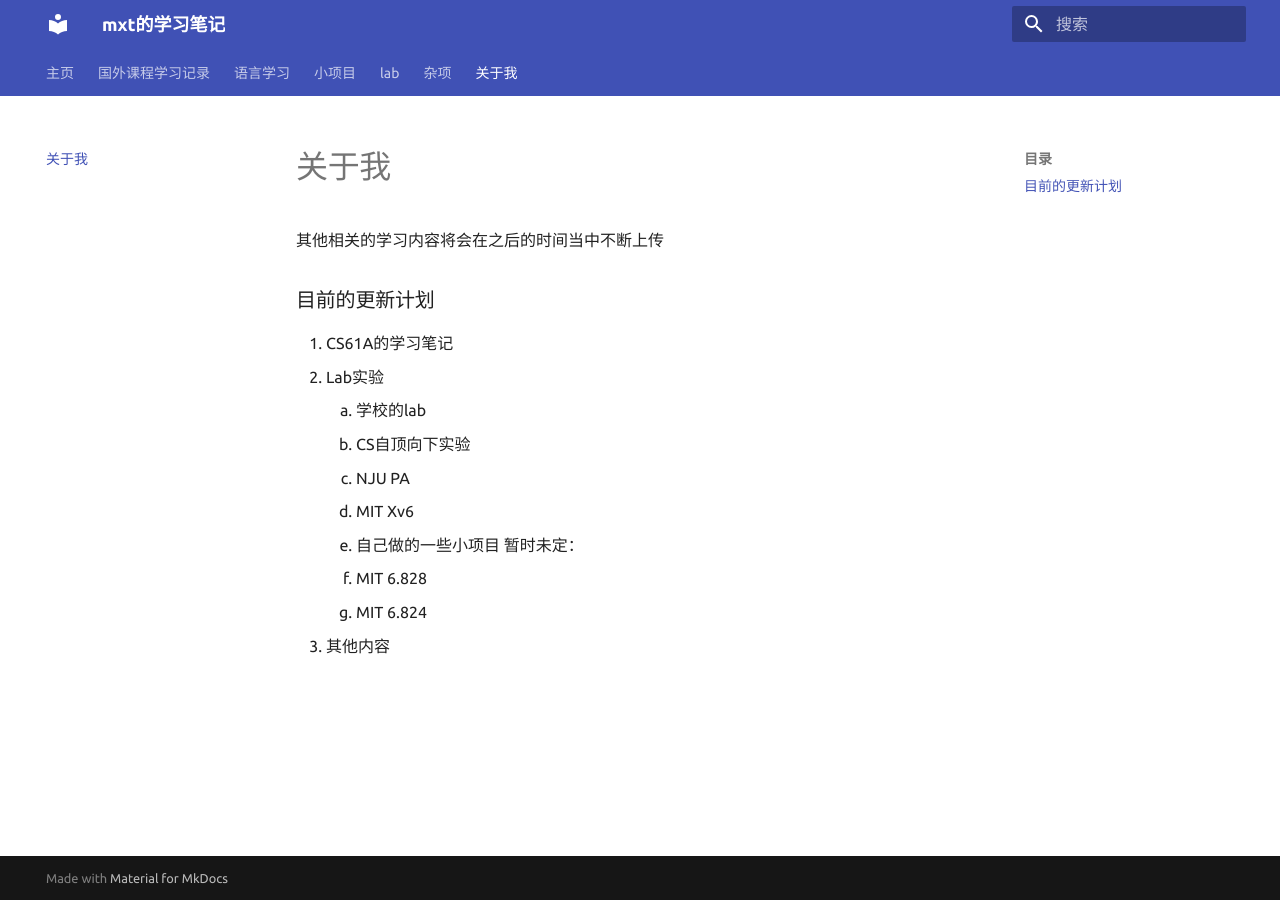
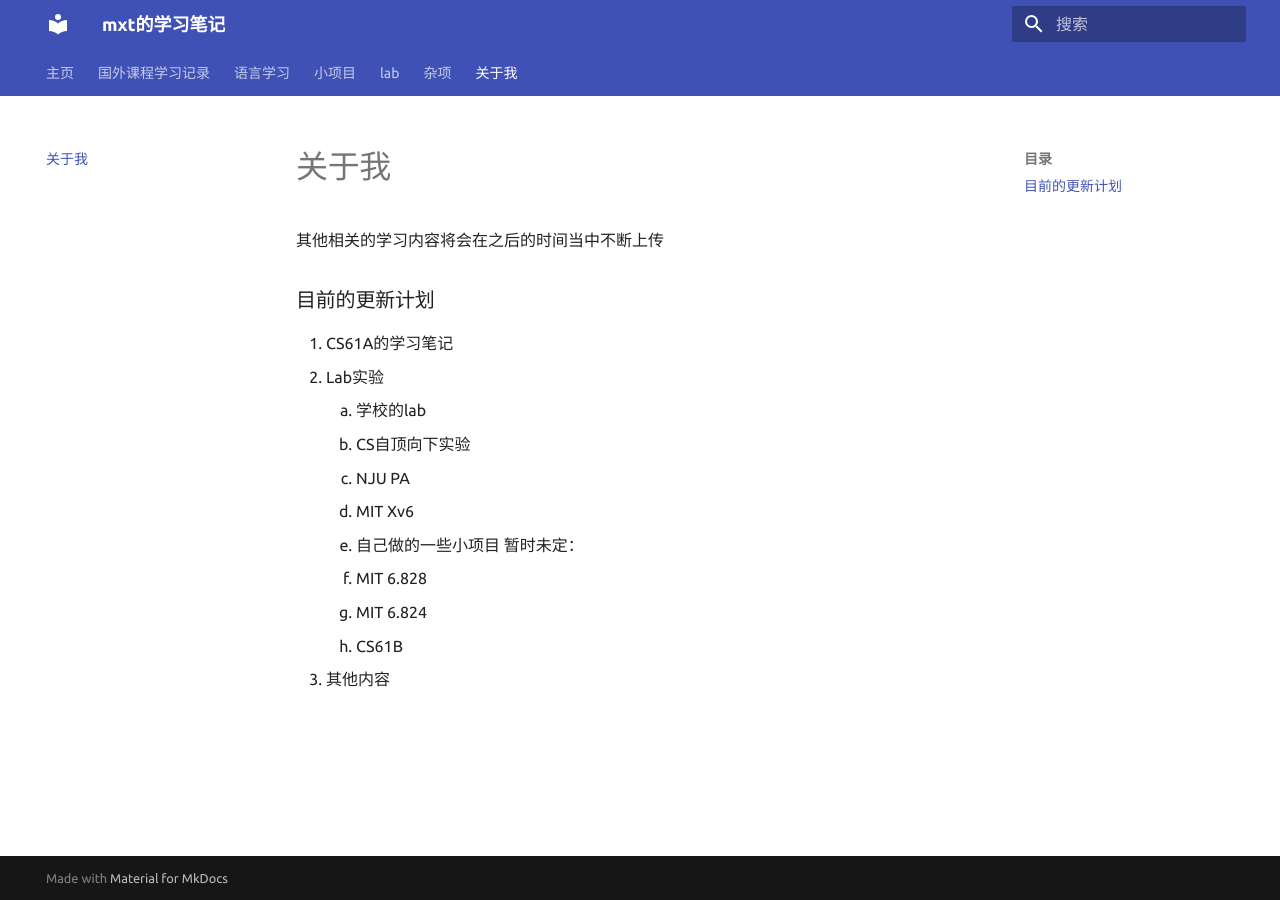
Before and after one commit to mxt1022/mxt1022.github.io, an MkDocs documentation site: the page built from docs/about.md, in a window 1280 px wide. Built offline with MkDocs 1.6.1 and Material for MkDocs 9.7.7, drawn with Linux system fonts in a browser that asks for light colours.

Commit message:
“init”

```diff
--- a/docs/about.md
+++ b/docs/about.md
@@ -9,6 +9,7 @@
     4. MIT Xv6
     5. 自己做的一些小项目
     暂时未定：
-    5. MIT 6.828
-    6. MIT 6.824
+    6. MIT 6.828
+    7. MIT 6.824
+    8. CS61B
 3. 其他内容
```
